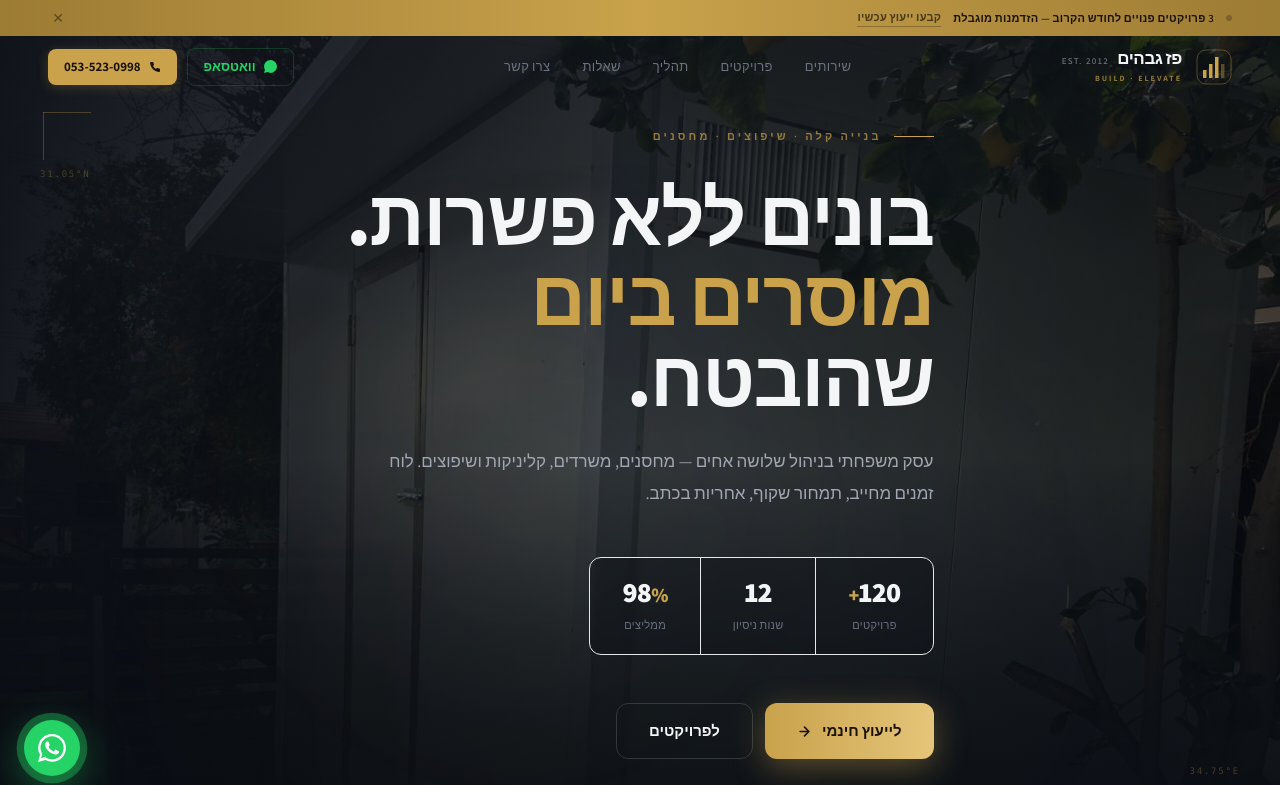
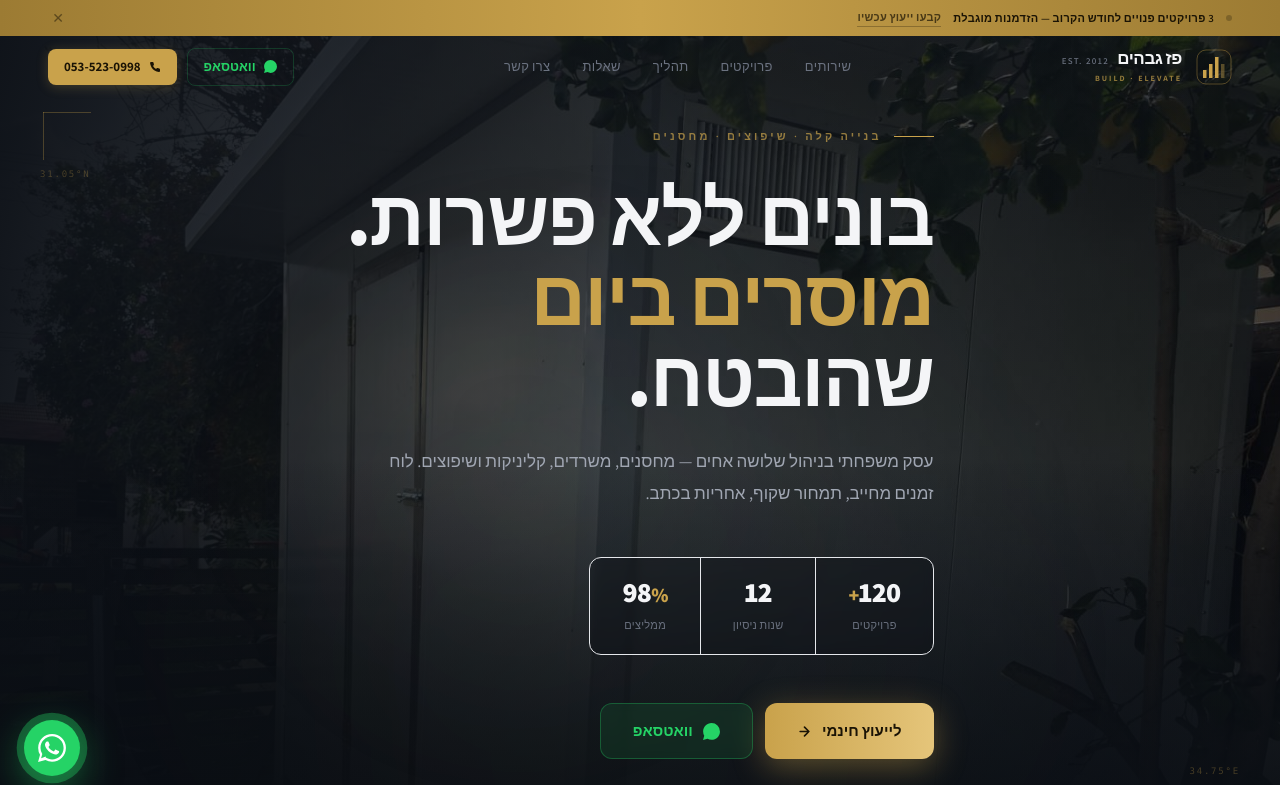
Before and after one commit to netanelfrhi94/paz-heights, a React (Vite) app: page / in a window 1280 px wide. Shown: the top 785 px of the page. Built offline with nearby package versions, Linux system fonts and the light colour scheme.

Commit message:
feat: restore whatsapp button in hero

```diff
--- a/src/components/Hero.jsx
+++ b/src/components/Hero.jsx
@@ -125,10 +125,13 @@ export default function Hero() {
               <ArrowIcon />
             </a>
             <a
-              href="#gallery"
-              className="inline-flex items-center justify-center gap-2.5 px-8 py-4 rounded-xl border border-white/15 text-pg-text font-semibold text-[15px] backdrop-blur-sm hover:border-pg-gold/40 hover:bg-white/[0.04] transition-all duration-200"
+              href={`https://wa.me/972${WA}`}
+              target="_blank"
+              rel="noopener noreferrer"
+              className="inline-flex items-center justify-center gap-2.5 px-8 py-4 rounded-xl bg-[#25D366]/10 border border-[#25D366]/30 text-[#25D366] font-bold text-[15px] backdrop-blur-sm hover:bg-[#25D366]/20 hover:-translate-y-0.5 active:translate-y-0 transition-all duration-200"
             >
-              לפרויקטים
+              <WAIcon />
+              וואטסאפ
             </a>
           </motion.div>
 
@@ -163,3 +166,11 @@ function ArrowIcon() {
     </svg>
   )
 }
+
+function WAIcon() {
+  return (
+    <svg width="17" height="17" viewBox="0 0 24 24" fill="currentColor">
+      <path d="M.057 24l1.687-6.163a11.867 11.867 0 0 1-1.587-5.946C.16 5.335 5.495 0 12.05 0a11.817 11.817 0 0 1 8.413 3.488 11.824 11.824 0 0 1 3.48 8.414c-.003 6.557-5.338 11.892-11.893 11.892a11.9 11.9 0 0 1-5.688-1.448L.057 24z"/>
+    </svg>
+  )
+}
```
